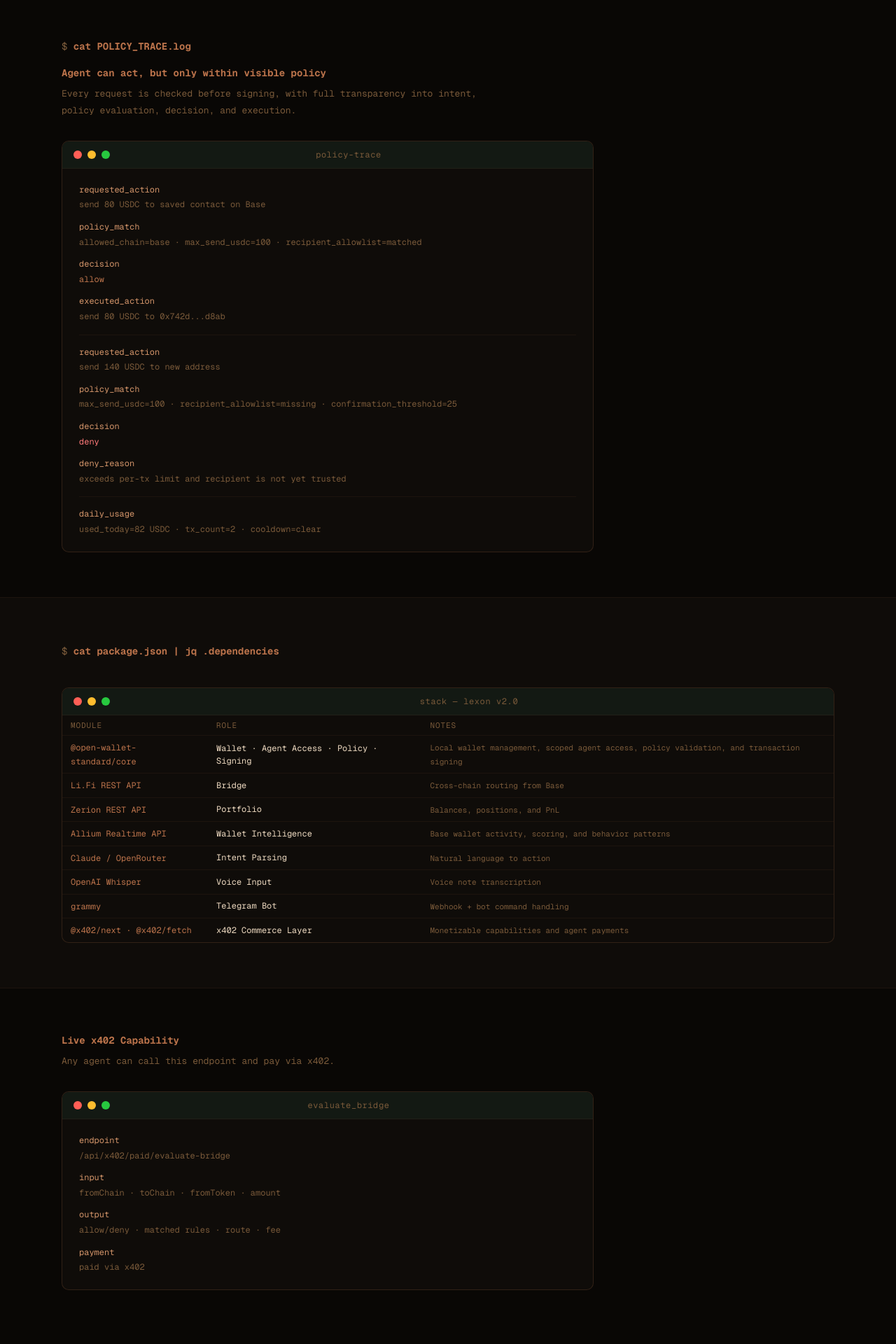
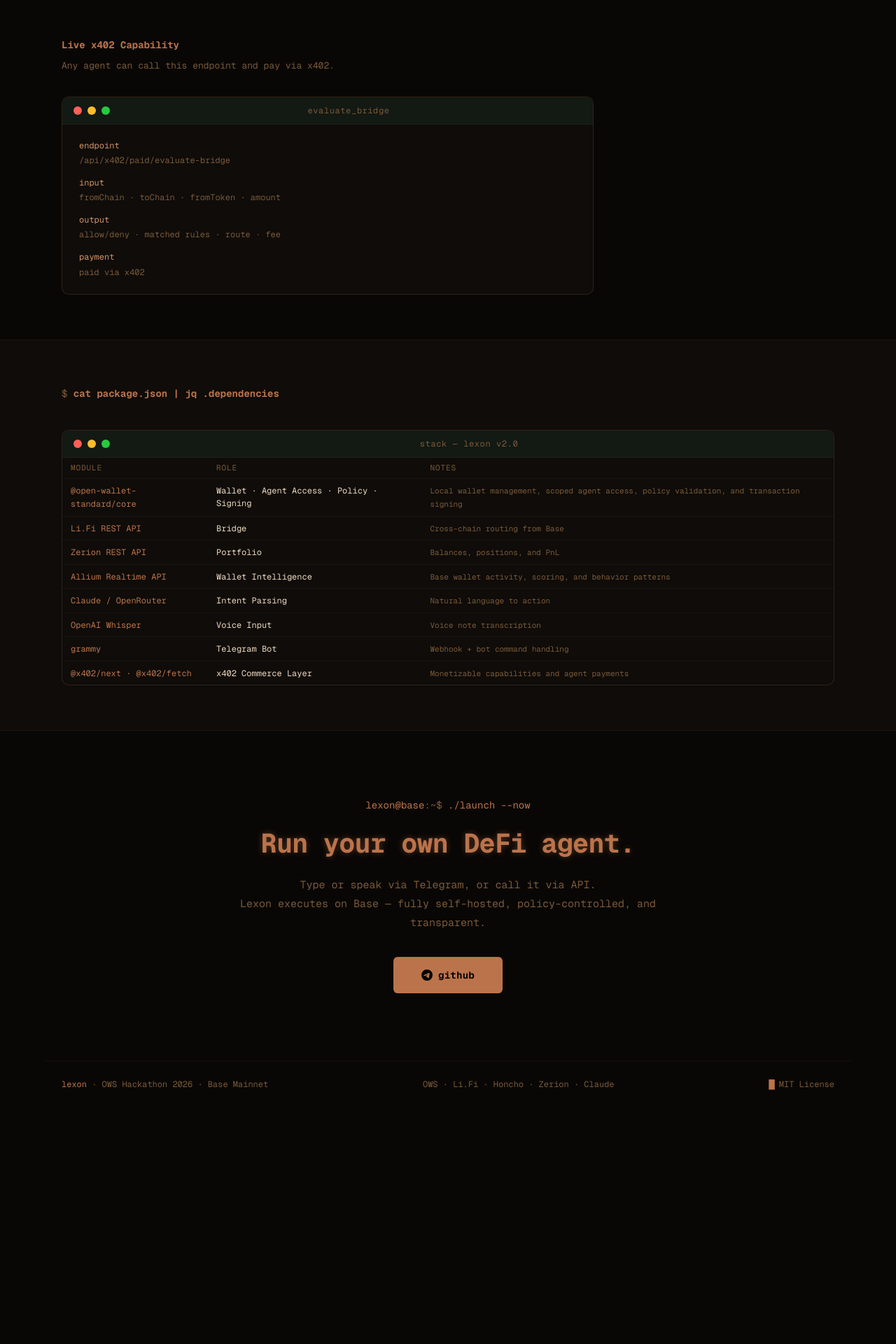
Before and after one commit to dlkakbs/lexon, a Next.js app: page / in a window 1280 px wide. Shown: the part 1780-3700 px from the top of the page at 70% size. After the commit the page ends 3362 px from the top, so only its background shows below. Built offline with nearby package versions, Linux system fonts and the light colour scheme.

Commit message:
Replace policy trace section with x402 card

```diff
--- a/app/page.tsx
+++ b/app/page.tsx
@@ -169,16 +169,12 @@
         </div>
       </section>
 
-      {/* ── Policy trace ── */}
+      {/* ── Live x402 capability ── */}
       <section id="policy" className="max-w-6xl mx-auto px-6 py-16">
-        <div className="mb-4">
-          <span className="text-muted text-sm">$ </span>
-          <span className="text-green text-sm font-bold">cat POLICY_TRACE.log</span>
-        </div>
         <div className="mb-8">
-          <div className="text-green font-bold text-sm mb-2">Agent can act, but only within visible policy</div>
+          <div className="text-green font-bold text-sm mb-2">Live x402 Capability</div>
           <div className="text-muted" style={{ fontSize: 13, lineHeight: 1.8, maxWidth: 640 }}>
-            Every request is checked before signing, with full transparency into intent, policy evaluation, decision, and execution.
+            Any agent can call this endpoint and pay via x402.
           </div>
         </div>
         <div className="term-window" style={{ maxWidth: 760 }}>
@@ -186,33 +182,20 @@
             <span className="term-dot term-dot-red" />
             <span className="term-dot term-dot-yellow" />
             <span className="term-dot term-dot-green" />
-            <span className="term-title">policy-trace</span>
+            <span className="term-title">evaluate_bridge</span>
           </div>
           <div className="term-body" style={{ fontSize: 12, lineHeight: 1.8 }}>
-            <div className="text-cyan">requested_action</div>
-            <div className="text-muted">send 80 USDC to saved contact on Base</div>
-            <div className="text-cyan" style={{ marginTop: 10 }}>policy_match</div>
-            <div className="text-muted">allowed_chain=base · max_send_usdc=100 · recipient_allowlist=matched</div>
-            <div className="text-cyan" style={{ marginTop: 10 }}>decision</div>
-            <div className="text-green">allow</div>
-            <div className="text-cyan" style={{ marginTop: 10 }}>executed_action</div>
-            <div className="text-muted">send 80 USDC to 0x742d...d8ab</div>
+            <div className="text-cyan">endpoint</div>
+            <div className="text-muted">/api/x402/paid/evaluate-bridge</div>
 
-            <div style={{ borderTop: "1px solid var(--border-dim)", margin: "14px 0" }} />
+            <div className="text-cyan" style={{ marginTop: 10 }}>input</div>
+            <div className="text-muted">fromChain · toChain · fromToken · amount</div>
 
-            <div className="text-cyan">requested_action</div>
-            <div className="text-muted">send 140 USDC to new address</div>
-            <div className="text-cyan" style={{ marginTop: 10 }}>policy_match</div>
-            <div className="text-muted">max_send_usdc=100 · recipient_allowlist=missing · confirmation_threshold=25</div>
-            <div className="text-cyan" style={{ marginTop: 10 }}>decision</div>
-            <div className="text-red-400" style={{ color: "#ff7a7a" }}>deny</div>
-            <div className="text-cyan" style={{ marginTop: 10 }}>deny_reason</div>
-            <div className="text-muted">exceeds per-tx limit and recipient is not yet trusted</div>
+            <div className="text-cyan" style={{ marginTop: 10 }}>output</div>
+            <div className="text-muted">allow/deny · matched rules · route · fee</div>
 
-            <div style={{ borderTop: "1px solid var(--border-dim)", margin: "14px 0" }} />
-
-            <div className="text-cyan">daily_usage</div>
-            <div className="text-muted">used_today=82 USDC · tx_count=2 · cooldown=clear</div>
+            <div className="text-cyan" style={{ marginTop: 10 }}>payment</div>
+            <div className="text-muted">paid via x402</div>
           </div>
         </div>
       </section>
@@ -265,37 +248,6 @@
         </div>
       </section>
 
-      {/* ── Live x402 capability ── */}
-      <section className="max-w-6xl mx-auto px-6 py-16">
-        <div className="mb-8">
-          <div className="text-green font-bold text-sm mb-2">Live x402 Capability</div>
-          <div className="text-muted" style={{ fontSize: 13, lineHeight: 1.8, maxWidth: 640 }}>
-            Any agent can call this endpoint and pay via x402.
-          </div>
-        </div>
-        <div className="term-window" style={{ maxWidth: 760 }}>
-          <div className="term-titlebar">
-            <span className="term-dot term-dot-red" />
-            <span className="term-dot term-dot-yellow" />
-            <span className="term-dot term-dot-green" />
-            <span className="term-title">evaluate_bridge</span>
-          </div>
-          <div className="term-body" style={{ fontSize: 12, lineHeight: 1.8 }}>
-            <div className="text-cyan">endpoint</div>
-            <div className="text-muted">/api/x402/paid/evaluate-bridge</div>
-
-            <div className="text-cyan" style={{ marginTop: 10 }}>input</div>
-            <div className="text-muted">fromChain · toChain · fromToken · amount</div>
-
-            <div className="text-cyan" style={{ marginTop: 10 }}>output</div>
-            <div className="text-muted">allow/deny · matched rules · route · fee</div>
-
-            <div className="text-cyan" style={{ marginTop: 10 }}>payment</div>
-            <div className="text-muted">paid via x402</div>
-          </div>
-        </div>
-      </section>
-
       {/* ── CTA ── */}
       <section className="max-w-2xl mx-auto px-6 py-24 text-center">
         <div className="text-muted text-sm mb-4">
```
